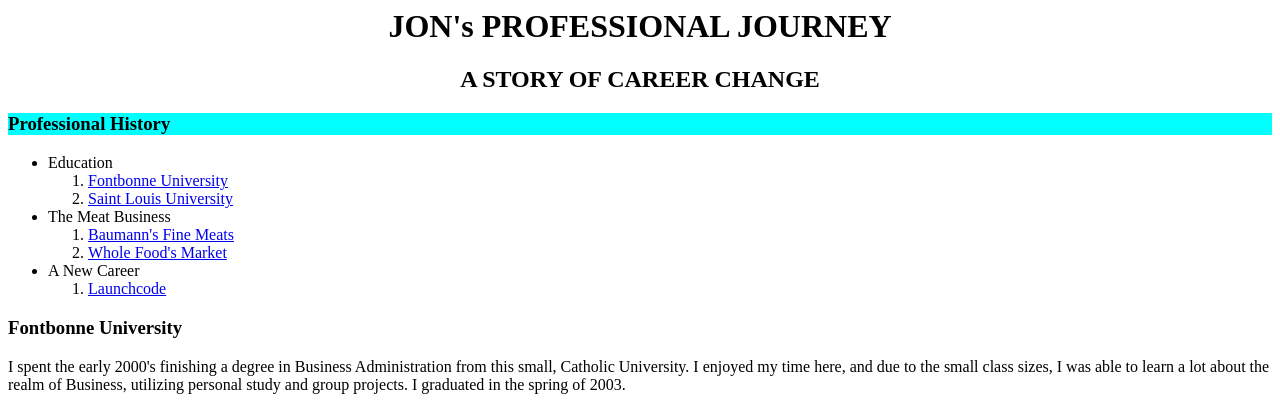
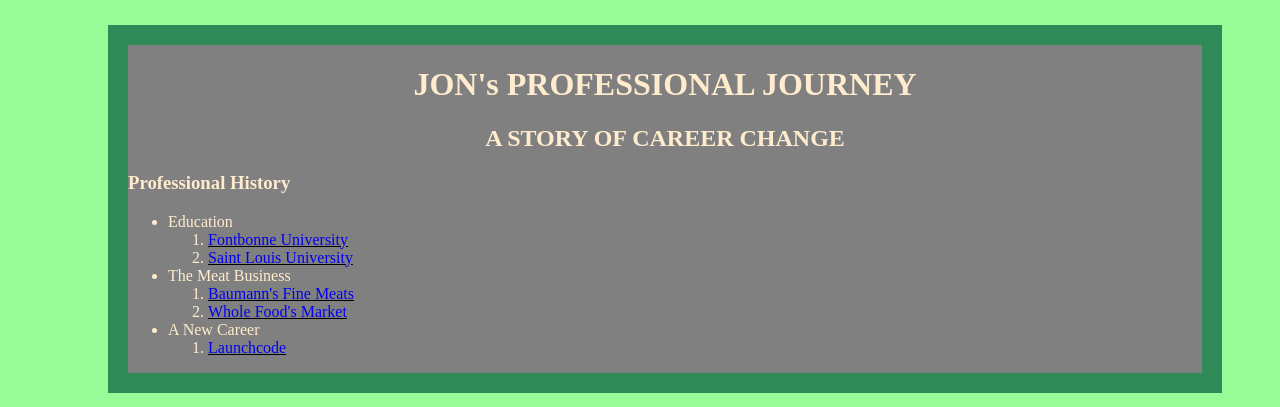
Before and after one commit to jcgenthe/html-me-something, a plain HTML site: page index.html in a window 1280 px wide. Shown: the top 407 px of the page. Drawn offline with Linux system fonts and the light colour scheme.

Commit message:
Changed HTML layout

```diff
--- a/index.html
+++ b/index.html
@@ -3,16 +3,18 @@
 
 
     <head>
-        <title>Jon's Story</title>
+        <title>Jon's Career Story</title>
+        <link rel="stylesheet" href="styles.css">
+
 
         </head>
     <body>
     <header>
-        <h1 style="text-align:center;">JON's PROFESSIONAL JOURNEY</h1>
-        <h2 style="text-align:center;">A STORY OF CAREER CHANGE</h2>
-        <div style="background-color:aqua">
+        <h1 class="grouping">JON's PROFESSIONAL JOURNEY</h1>
+        <h2 style=text-align:center>A STORY OF CAREER CHANGE</h2>
+        <div>
         <h3>Professional History</h3>
-        </div>
+
             <ul>
 
             <li>Education</li>
@@ -40,6 +42,7 @@
                     </nav>
             </ol>
             </ul>
+            </div>
 
         </header>
     <main>
@@ -119,7 +122,7 @@
             <section>
                 <a name="launchcode"></a>
                 <h3>Launchcode</h3>
-                <p>I am currently enrolled in LC 101, a 6 month course devoted to teaching programming fundamentals to beginners.
+                <p id="newfont">I am currently enrolled in LC 101, a 6 month course devoted to teaching programming fundamentals to beginners.
                 It is this step, with this organization, that I am confident will lead me into a new career field.  It is a very motivated and diverse group
                 of individuals, all with a great desire to learn.
                 </p>
```
Lines whose indentation alone changed are shown as unchanged.
